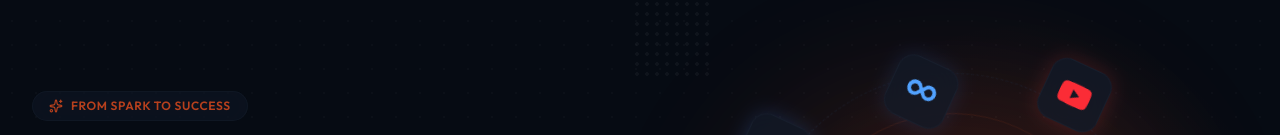
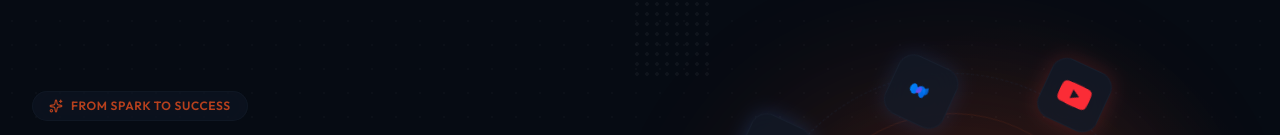
Before and after one commit to am-asfan/sparkplow, a React (Vite) app: page / in a window 1280 px wide. Shown: the part 183-318 px from the top of the page. Built offline with nearby package versions, Linux system fonts and the light colour scheme.

Commit message:
Updated website

```diff
--- a/src/components/Contact.jsx
+++ b/src/components/Contact.jsx
@@ -298,10 +298,16 @@ export default function Contact() {
                     }`}
                   >
                     <option value="" disabled>Select a service</option>
-                    <option value="Event Planning">Event Planning</option>
-                    <option value="Brand Promotion">Brand Promotion</option>
-                    <option value="Team Coordination">Team Coordination</option>
-                    <option value="LinkedIn Optimization">LinkedIn Optimization</option>
+                    <option value="Digital Marketing">Digital Marketing</option>
+                    <option value="Social Media Management">Social Media Management</option>
+                    <option value="Branding & Brand Development">Branding &amp; Brand Development</option>
+                    <option value="Website Design & Development">Website Design &amp; Development</option>
+                    <option value="Content Creation & Graphic Design">Content Creation &amp; Graphic Design</option>
+                    <option value="Event Management">Event Management</option>
+                    <option value="Corporate Event Planning">Corporate Event Planning</option>
+                    <option value="Project Management">Project Management</option>
+                    <option value="Business Consulting">Business Consulting</option>
+                    <option value="Lead Generation & Growth Strategy">Lead Generation &amp; Growth Strategy</option>
                     <option value="Other">Other</option>
                   </select>
                   {errors.service && <span className="text-[10px] text-red-400 pl-0.5">{errors.service}</span>}
--- a/src/components/Hero.jsx
+++ b/src/components/Hero.jsx
@@ -52,8 +52,33 @@ const TikTokIcon = ({ className }) => (
 );
 
 const MetaIcon = ({ className }) => (
-  <svg viewBox="0 0 24 24" fill="currentColor" className={className}>
-    <path d="M17.47 5.14c-1.78 0-3.32.88-4.32 2.3l-1.15 1.6-1.15-1.6c-1-1.42-2.54-2.3-4.32-2.3-3.23 0-5.83 2.6-5.83 5.83 0 3.22 2.6 5.82 5.83 5.82 1.78 0 3.32-.88 4.32-2.3l1.15-1.6 1.15 1.6c1 1.42 2.54 2.3 4.32 2.3 3.23 0 5.83-2.6 5.83-5.83 0-3.22-2.6-5.82-5.83-5.82zm0 8.9c-.93 0-1.75-.46-2.28-1.2L12 8.44l-3.19 4.4c-.53.74-1.35 1.2-2.28 1.2-1.68 0-3.03-1.35-3.03-3.03 0-1.68 1.35-3.03 3.03-3.03.93 0 1.75.46 2.28 1.2L12 13.56l3.19-4.4c.53-.74 1.35-1.2 2.28-1.2 1.68 0 3.03 1.35 3.03 3.03 0 1.68-1.35 3.03-3.03 3.03z"/>
+  <svg viewBox="0 0 48 48" fill="none" xmlns="http://www.w3.org/2000/svg" className={className}>
+    <defs>
+      <linearGradient id="metaGrad1" x1="0%" y1="50%" x2="100%" y2="50%">
+        <stop offset="0%" stopColor="#0082FB" />
+        <stop offset="100%" stopColor="#0064E1" />
+      </linearGradient>
+      <linearGradient id="metaGrad2" x1="0%" y1="0%" x2="100%" y2="100%">
+        <stop offset="0%" stopColor="#0082FB" />
+        <stop offset="50%" stopColor="#A033FF" />
+        <stop offset="100%" stopColor="#FF5C83" />
+      </linearGradient>
+    </defs>
+    {/* Meta (new) logo – lemniscate / infinity shape */}
+    <path
+      d="M6.5 24c0-3.5 2.1-7.5 5.2-7.5 1.6 0 3 .9 4.8 3.4l.5.7.5-.7c1.7-2.4 3.4-4 5.8-4 4.3 0 7.2 5.2 7.2 11 0 2.3-.6 4.1-1.8 5.2-.9.8-2 1.1-3.1.9-1.6-.3-2.8-1.6-4.3-4.2l-1.4-2.5-.7 1.1c-1.9 3-3.5 4.4-5.6 4.5-1.5.1-2.8-.5-3.8-1.8C6.9 28.5 6.5 26.5 6.5 24z"
+      fill="url(#metaGrad1)"
+    />
+    <path
+      d="M24 20.6c-1.3-1.8-2.6-2.8-4-2.8-2.4 0-4.2 3.2-4.2 6.2 0 1.8.4 3.2 1.2 4.1.6.7 1.4 1 2.2.9 1.4-.1 2.6-1.2 4.1-3.7l.7-1.2-.7-1.2C23.4 22.3 23.3 21.5 24 20.6z"
+      fill="url(#metaGrad2)"
+      opacity="0.6"
+    />
+    <path
+      d="M30.8 16.6c-2 0-3.6 1.3-5.1 3.4l-.7 1 .7 1.3c1.6 2.8 2.8 4 4.3 4.3.9.2 1.8-.1 2.5-.8.9-.9 1.5-2.5 1.5-4.5 0-4.3-1.6-6.7-3.2-6.7z"
+      fill="url(#metaGrad1)"
+      opacity="0.85"
+    />
   </svg>
 );
 
```
